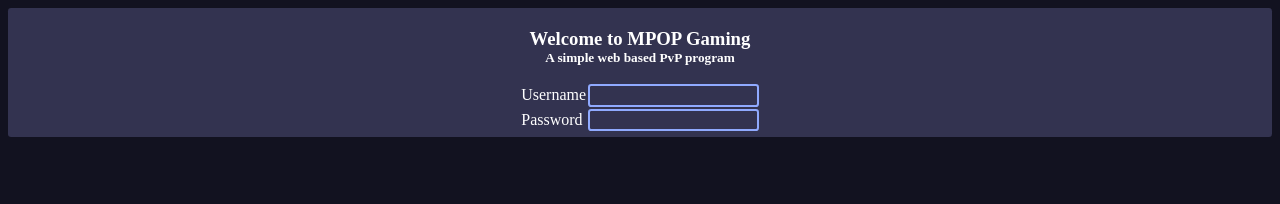
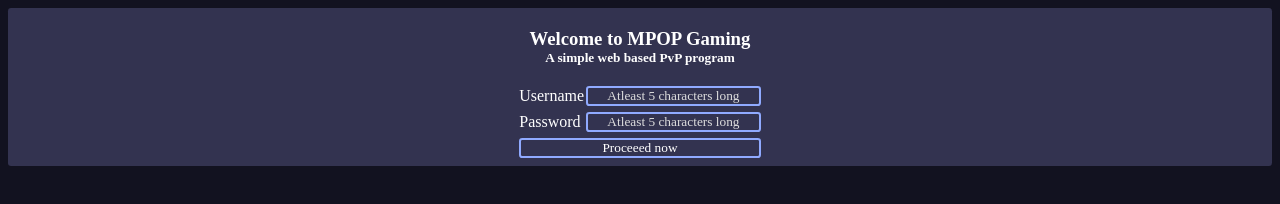
Before and after one commit to RyannKim327/Online-Web-Games, a website: page res/index.html in a window 1280 px wide. Drawn offline with Linux system fonts and the light colour scheme.

Commit message:
02-20-23 15:35

```diff
--- a/res/index.html
+++ b/res/index.html
@@ -19,7 +19,7 @@
 						<label for="username">Username</label>
 					</td>
 					<td>
-						<input type="text" id="username">
+						<input type="text" id="username" placeholder="Atleast 5 characters long">
 					</td>
 				</tr>
 				<tr>
@@ -27,7 +27,12 @@
 						<label for="password">Password</label>
 					</td>
 					<td>
-						<input type="password" id="password">
+						<input type="password" id="password" placeholder="Atleast 5 characters long">
+					</td>
+				</tr>
+				<tr>
+					<td colspan="2">
+						<input type="submit" value="Proceeed now">
 					</td>
 				</tr>
 			</table>
--- /dev/null
+++ b/res/script.js
@@ -0,0 +1,5 @@
+class server{
+	constructor(){
+		console.log("Initiating Server...")
+	}
+}
--- a/res/styles.css
+++ b/res/styles.css
@@ -16,8 +16,10 @@
 	--border-radius-base: 0.2em;
 	--input-border: 2px #90aaff solid;
 	--input-radius: 0.25em;
-	--padding-input: 0.1em;
+	--padding-input: 0.25em;
 	--margin-initial: 1em;
+	--margin-input: 0.15em;
+	--color-placeholder: #dedede;
 }
 body{
 	background-color: var(--background-base);
@@ -36,7 +38,15 @@ body{
 	border-radius: var(--input-radius);
 	color: var(--color-base);
 	font-family: 'Times New Roman', Times, serif;
-	padding: var(--padding-input);
+	padding: 0 var(--padding-input);
+	margin: var(--margin-input) 0;
+}
+.form input::placeholder{
+	text-align: center;
+	color: var(--color-placeholder);
+}
+.form input[type='submit']{
+	width: 100%;
 }
 .form table caption{
 	margin: var(--margin-initial) 0;
```
